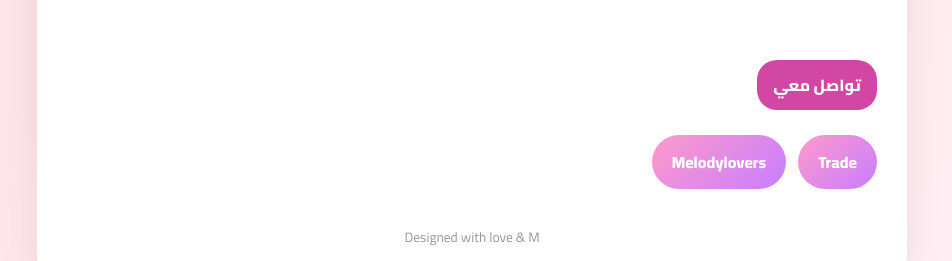
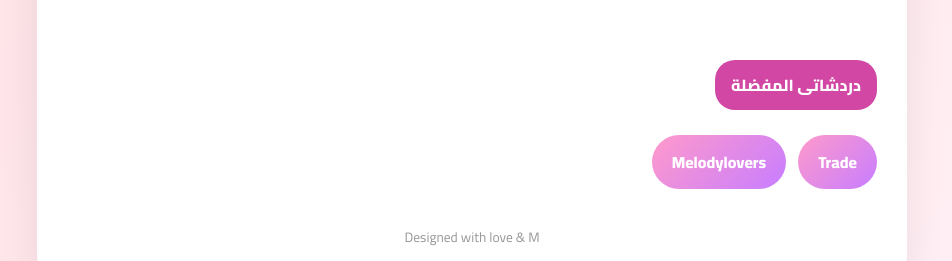
Before and after one commit to Mahosss/remo, a plain HTML site: page index.html in a window 1280 px wide. Shown: the part 661-922 px from the top of the page, without its empty margins (168-1120 px from the left). Drawn offline with Linux system fonts and the light colour scheme.

Commit message:
Update index.html

```diff
--- a/index.html
+++ b/index.html
@@ -204,7 +204,7 @@ body{
 
     <div class="section">
       <div class="section-header">
-        <h2>تواصل معي</h2>
+        <h2>دردشاتى المفضلة</h2>
       </div>
       <div class="socials">
         <a href="https://xat.com/melodylovers">Melodylovers</a>
```
